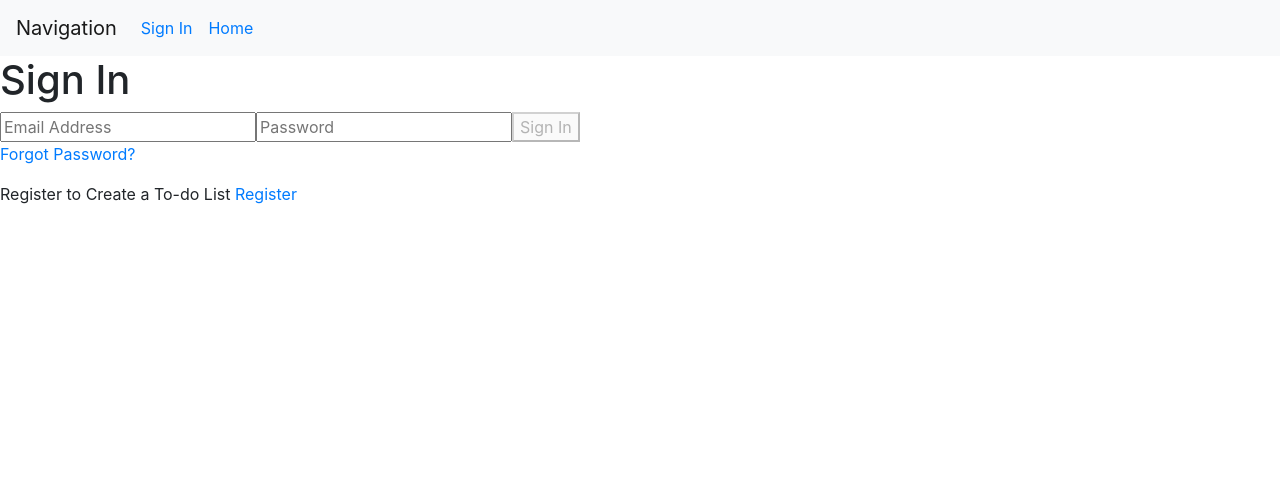
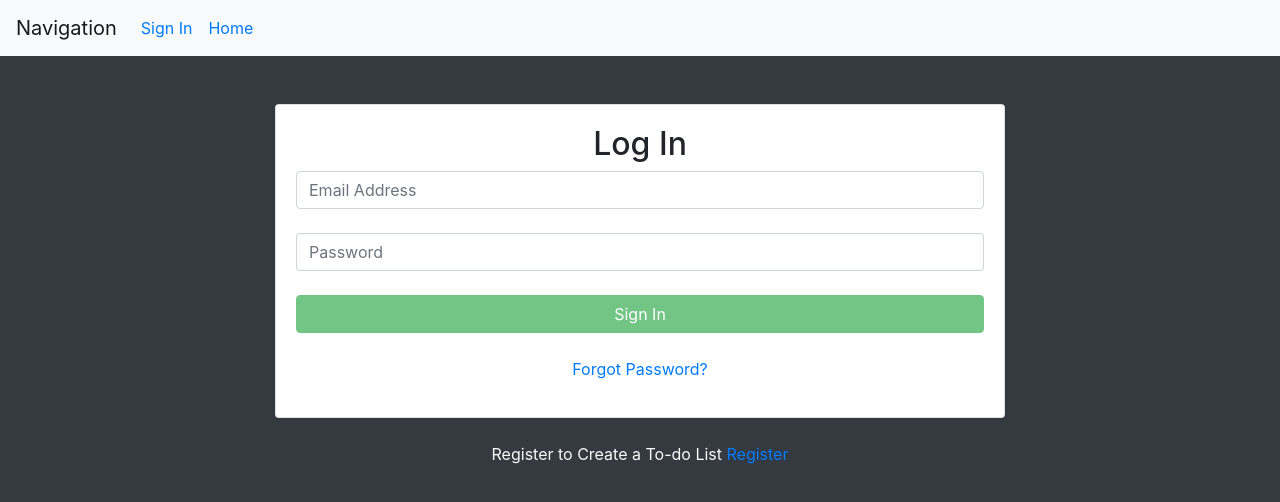
Before and after one commit to Erik-Hanson/FS-Final-Project-Erik-Davis, a React (Create React App) app in the folder todo-app/: page /signin in a window 1280 px wide. Shown: the top 502 px of the page. Built offline with nearby package versions, Linux system fonts and the light colour scheme; no server answers.

Commit message:
Updating login form

```diff
--- a/todo-app/src/components/SignIn/index.js
+++ b/todo-app/src/components/SignIn/index.js
@@ -1,6 +1,6 @@
 import React, { Component } from "react";
 import { withRouter } from "react-router-dom";
-
+import "./main.css"; // Import CSS
 import { RegisterLink } from "../SignUp";
 import { withFirebase } from "../Firebase";
 import { PWForgetLink } from "../PasswordForget";
@@ -8,10 +8,8 @@ import { PWForgetLink } from "../PasswordForget";
 import * as ROUTE from "../constants/routes";
 
 const SignInPage = () => (
-  <div>
-    <h1>Sign In</h1>
+  <div className="bg-dark" id="signinPage">
     <SignInForm />
-    <PWForgetLink />
     <RegisterLink />
   </div>
 );
@@ -53,8 +51,14 @@ class SignInFormBase extends Component {
     const isInvalid = password === "" || email === "";
 
     return (
+      <div className="container">
+        <div className="row">
+          <div className="col-10 mx-auto col-md-8 mt-4">
+            <div className="card card-body my-4">
+              <h2 className="h2 text-center">Log In</h2>
               <form onSubmit={this.onSubmit}>
                 <input
+                  className="input-group mb-4 form-control"
                   type="text"
                   name="email"
                   value={email}
@@ -62,17 +66,25 @@ class SignInFormBase extends Component {
                   onChange={this.onChange}
                 />
                 <input
+                  className="input-group mb-4 form-control"
                   type="password"
                   name="password"
                   value={password}
                   placeholder="Password"
                   onChange={this.onChange}
                 />
-        <button disabled={isInvalid} type="submit">
+                <button className="btn btn-success btn-block mb-4" disabled={isInvalid} type="submit">
                   Sign In
                 </button>
                 {error && <p> {error.message}</p>}
               </form>
+              <div className="text-center">
+                <PWForgetLink />
+              </div>
+            </div>
+          </div>
+        </div>
+      </div>
     );
   }
 }
--- /dev/null
+++ b/todo-app/src/components/SignIn/main.css
@@ -0,0 +1,11 @@
+html {
+  min-height: 100vh;
+}
+
+body {
+  min-height: 100vh;
+}
+
+#signinPage {
+  min-height: 100vh;
+}
--- a/todo-app/src/components/SignUp/index.js
+++ b/todo-app/src/components/SignUp/index.js
@@ -97,7 +97,7 @@ class RegisterFormBase extends Component {
 }
 
 const RegisterLink = () => (
-  <p>
+  <p className="text-light text-center">
     Register to Create a To-do List <Link to={ROUTE.REGISTER}>Register</Link>
   </p>
 );
```
Also changed, not shown: todo-app/src/App.js (+4 -4 lines). Lines whose indentation alone changed are shown as unchanged.
